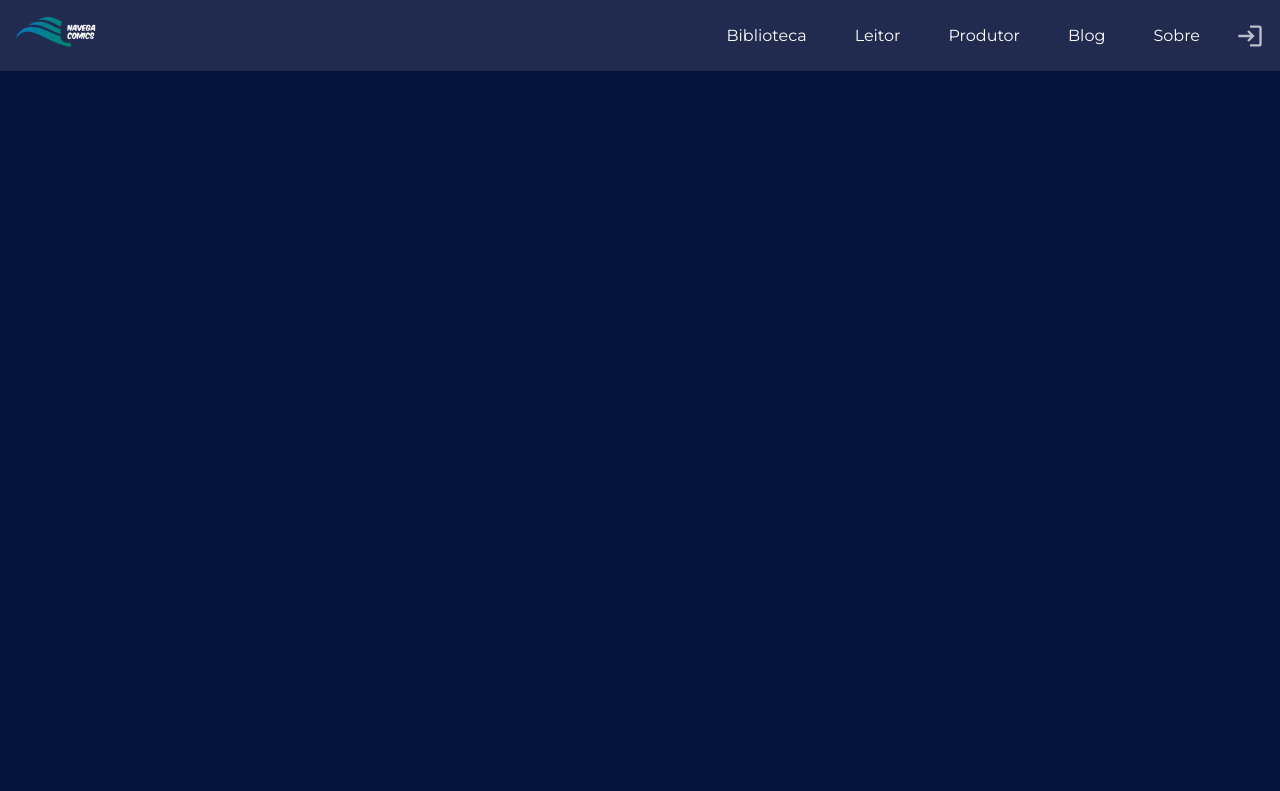
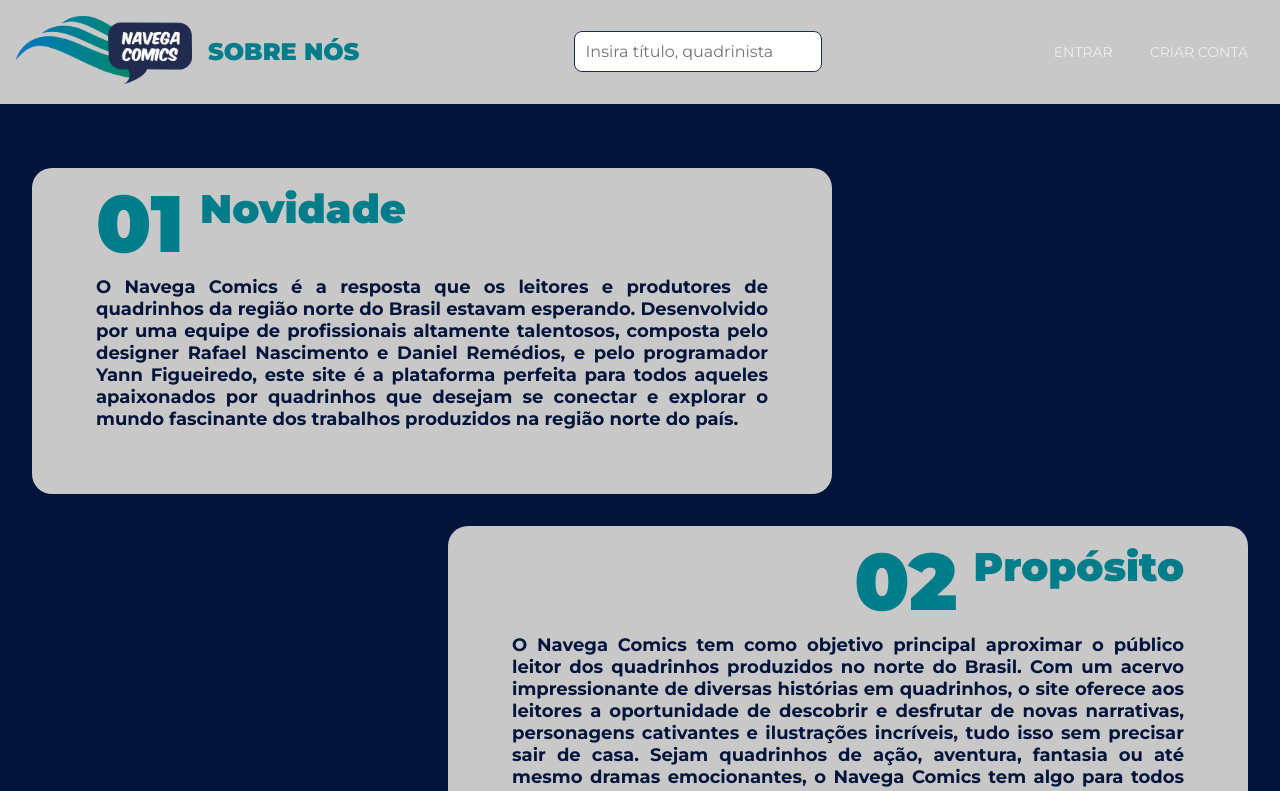
Before and after one commit to YannFigueiredo/narede, a React (Create React App) app in the folder frontend/: page /sobre in a window 1280 px wide. Shown: the top 791 px of the page. Built offline with nearby package versions, Linux system fonts and the light colour scheme.

Commit message:
feat: adicionada página 'sobre' e novos elementos no header

```diff
--- a/frontend/src/components/Header/index.js
+++ b/frontend/src/components/Header/index.js
@@ -1,13 +1,32 @@
 import React, { useState, useEffect, useRef } from "react";
-import { Container, ImageWrapper, MenuWrapper, Menu } from "./styles";
+import {
+  Container,
+  ImageWrapper,
+  MenuWrapper,
+  Menu,
+  SessionManager
+} from "./styles";
 import Logo from "assets/images/logo.png";
 import MenuIcon from "@mui/icons-material/Menu";
 import CancelIcon from "@mui/icons-material/Cancel";
-import LoginIcon from "@mui/icons-material/Login";
+import Input from "components/Input";
+import GenericUser from "assets/images/generic-user.png";
 
 export default function Header() {
   const menu = useRef(null);
   const [isMenuOpen, setIsMenuOpen] = useState(false);
+  const [actualPage, setActualPage] = useState("");
+  const [isLogged, setIsLogged] = useState(global.localStorage.getItem("logged") === "true" ? true : false);
+
+  const login = () => {
+    global.localStorage.setItem("logged", "true");
+    setIsLogged(global.localStorage.getItem("logged") === "true" ? true : false);
+  };
+
+  const exit = () => {
+    global.localStorage.setItem("logged", "false");
+    setIsLogged(global.localStorage.getItem("logged") === "false" ? false : true);
+  };
 
   const openMenu = () => {
     setIsMenuOpen(true);
@@ -17,6 +36,17 @@
   const closeMenu = () => {
     setIsMenuOpen(false);
     menu.current.style.display = "none";
+  };
+
+  const updateActualPage = () => {
+    setActualPage({
+      pathname: global.window.location.pathname,
+      pageTitle:
+      actualPage.pathname === "/catalogo" ? "Catálogo" :
+        actualPage.pathname === "/leitor" ? "Leitor" :
+          actualPage.pathname === "/produtor" ? "Produtor" :
+            actualPage.pathname === "/blog" ? "Blog" : "Sobre nós"
+    });
   };
 
   useEffect(() => {
@@ -29,23 +59,104 @@
     }
   }, [isMenuOpen]);
 
+  useEffect(() => updateActualPage(), []);
+
+  useEffect(() => updateActualPage(), [actualPage.pathname]);
+
+  useEffect(() => updateActualPage(console.log(isLogged)), [isLogged]);
+
   return(
-    <Container>
-      <ImageWrapper href="/">
-        <img src={Logo} alt="Logo do site Nave HQ"/>
+    <Container variant={actualPage.pathname === "/" ? "home" : "others"}>
+      {
+        actualPage.pathname !== "/" &&
+        <ImageWrapper>
+          <a href="/"><img src={Logo} alt="Logo do site Nave HQ"/></a>
+          <h1>{actualPage.pageTitle}</h1>
         </ImageWrapper>
+      }
+      {
+        actualPage.pathname === "/" &&
         <MenuWrapper>
           <Menu ref={menu}>
-          <li><a href="/biblioteca">Biblioteca</a></li>
-          <li><a href="/leitor">Leitor</a></li>
-          <li><a href="/produtor">Produtor</a></li>
-          <li><a href="/blog">Blog</a></li>
-          <li><a href="#">Sobre</a></li>
+            <li>
+              <a href="/" className={actualPage.pathname === "/" ? "active" : ""}>
+                Página inicial
+              </a>
+            </li>
+            <li>
+              <a
+                href="/catalogo"
+                className={actualPage.pathname === "/catalogo" ? "active" : ""}
+                onClick={() => setActualPage({...actualPage, pageTitle: "Catálogo"})}
+              >
+                Catálogo
+              </a>
+            </li>
+            <li>
+              <a
+                href="/leitor"
+                className={actualPage.pathname === "/leitor" ? "active" : ""}
+                onClick={() => setActualPage({...actualPage, pageTitle: "Leitor"})}
+              >
+                Leitor
+              </a>
+            </li>
+            <li>
+              <a
+                href="/produtor"
+                className={actualPage.pathname === "/produtor" ? "active" : ""}
+                onClick={() => setActualPage({...actualPage, pageTitle: "Produtor"})}
+              >
+                Produtor
+              </a>
+            </li>
+            <li>
+              <a
+                href="/blog"
+                className={actualPage.pathname === "/blog" ? "active" : ""}
+                onClick={() => setActualPage({...actualPage, pageTitle: "Blog"})}
+              >
+                Blog
+              </a>
+            </li>
+            <li>
+              <a
+                href="/sobre"
+                className={actualPage.pathname === "/sobre" ? "active" : ""}
+                onClick={() => setActualPage({...actualPage, pageTitle: "Sobre nós"})}
+              >
+                Sobre nós
+              </a>
+            </li>
             <CancelIcon id="menu-close" onClick={closeMenu} />
           </Menu>
           <MenuIcon id="menu-open" onClick={openMenu} />
-        <LoginIcon />
         </MenuWrapper>
+      }
+      <Input
+        width="auto"
+        isSearch
+        placeholder="Insira título, quadrinista ou categoria"
+      />
+      <SessionManager>
+        {
+          isLogged &&
+          <Menu id="logged-container">
+            <li>
+              <a href="#">fulandodetal</a>
+              <img src={GenericUser} alt="Foto de perfil" />
+            </li>
+            <li><a href="#" onClick={exit}>Sair</a></li>
+          </Menu>
+        }
+        {
+          isLogged === false &&
+          <Menu>
+            <li><a href="#" onClick={login}>Entrar</a></li>
+            <li><a href="#">Criar conta</a></li>
+          </Menu>
+        }
+      </SessionManager>
     </Container>
   );
 }
--- a/frontend/src/components/Header/styles.js
+++ b/frontend/src/components/Header/styles.js
@@ -1,7 +1,10 @@
 import styled from "styled-components";
 
 export const Container = styled.header`
-  background: ${({theme}) => theme.colors.primary};
+  background:
+  ${({variant, theme}) => {
+    return variant === "home" ? theme.colors.blue["900"] : theme.colors.gray["100"];
+  }};
   display: flex;
   align-items: center;
   justify-content: space-between;
@@ -9,13 +12,23 @@
   padding: ${({theme}) => theme.spacing.padding.small};
 `;
 
-export const ImageWrapper = styled.a`
-  max-width: 5.3125rem;
-  max-height: auto;
+export const ImageWrapper = styled.div`
+  display: flex;
+  align-items: center;
+  gap: ${({theme}) => theme.spacing.between_elements.between_items};
 
   img {
+    max-width: 11rem;
     width: 100%;
     height: auto;
+  }
+
+  h1 {
+    text-transform: uppercase;
+    color: ${({theme}) => theme.colors.blue["400"]};
+    font-weight: 900;
+    font-size: 1.5rem;
+    line-height: 1;
   }
 `;
 
@@ -24,17 +37,6 @@
   justify-content: center;
   align-items: center;
   gap: ${({theme}) => theme.spacing.between_elements.normal};
-
-  svg {
-    font-size: ${({theme}) => theme.fontSize.large};
-    fill: rgba(255, 255, 255, .7);
-    cursor: pointer;
-    transition: all linear .3s;
-  }
-
-  svg:hover {
-    fill: rgba(255, 255, 255, 1);
-  }
 
   #menu-open {
     display: none;
@@ -68,7 +70,8 @@
   display: flex;
   justify-content: flex-start;
   align-items: center;
-  gap: ${({theme}) => theme.spacing.between_elements.between_items};
+  gap: ${({theme}) => theme.spacing.between_elements.very_small};
+  text-transform: uppercase;
 
   li {
     list-style: none;
@@ -79,12 +82,20 @@
   }
 
   li a {
-    color: #FFF;
+    transition: all linear .3s;
+    color: rgba(255, 255, 255, .7);
     text-decoration: none;
+    font-size: ${({theme}) => theme.fontSize.regular};
   }
 
-  li:hover {
-    background: linear-gradient(to right, ${({theme}) => theme.colors.primaryGradient}, ${({theme}) => theme.colors.secondaryGradient});
+  li a:hover, li .active {
+    color: rgba(255, 255, 255, 1);
+    font-weight: 700;
+  }
+
+  li img {
+    max-width: 40px;
+    border-radius: 50%;
   }
 
   @media screen and (max-width: 600px) {
@@ -111,3 +122,13 @@
     }
   }
 `;
+
+export const SessionManager = styled.div`
+  #logged-container {
+    li:nth-child(1) {
+      display: flex;
+      align-items: center;
+      gap: ${({theme}) => theme.spacing.between_elements.small};
+    }
+  }
+`;
--- /dev/null
+++ b/frontend/src/pages/About/components/DescriptionCard/index.js
@@ -0,0 +1,27 @@
+import React from "react";
+import {
+  Container,
+  Header,
+  Identifier,
+  Title,
+  Description
+} from "./styles";
+
+export default function DescriptionCard({
+  title,
+  variant = "left",
+  text,
+  number
+}) {
+  return(
+    <Container>
+      <Header variant={variant}>
+        <Identifier>{number}</Identifier>
+        <Title>{title}</Title>
+      </Header>
+      <Description>
+        {text}
+      </Description>
+    </Container>
+  );
+}
--- /dev/null
+++ b/frontend/src/pages/About/components/DescriptionCard/styles.js
@@ -0,0 +1,49 @@
+import styled from "styled-components";
+
+export const Container = styled.div`
+  display: flex;
+  flex-direction: column;
+  gap: ${({theme}) => theme.spacing.between_elements.between_cards};
+  padding:
+  ${({theme}) => theme.spacing.padding.small}
+  ${({theme}) => theme.spacing.padding.very_large}
+  ${({theme}) => theme.spacing.padding.very_large};
+  background: ${({theme}) => theme.colors.gray["100"]};
+  border-radius: 1.25rem;
+  max-width: 50rem;
+
+  &:nth-child(even) {
+    align-self: flex-end;
+  }
+`;
+
+export const Header = styled.div`
+  display: flex;
+  justify-content: ${({variant}) => variant === "left" ? "flex-start" : "flex-end"};
+  align-items: flex-start;
+  gap: ${({theme}) => theme.spacing.between_elements.between_items};
+
+  h2 {
+    line-height: 1;
+  }
+`;
+
+export const Identifier = styled.h2`
+  color: ${({theme}) => theme.colors.blue["400"]};
+  font-size: 5rem;
+  font-weight: 900;
+`;
+
+export const Title = styled.h2`
+  color: ${({theme}) => theme.colors.blue["400"]};
+  font-size: 2.5rem;
+  font-weight: 900;
+  margin-top: 0.3125rem;
+`;
+
+export const Description = styled.p`
+  color: ${({theme}) => theme.colors.blue["900"]};
+  font-size: ${({theme}) => theme.fontSize.base_large};
+  font-weight: 700;
+  text-align: justify;
+`;
--- /dev/null
+++ b/frontend/src/pages/About/index.js
@@ -0,0 +1,53 @@
+import React, { useState, useEffect } from "react";
+import { Container } from "components/Container/page";
+import { Main, Cards } from "./styles";
+import DescriptionCard from "./components/DescriptionCard";
+
+export default function About() {
+  const [cards, setCards] = useState([]);
+
+  useEffect(() => {
+    setCards([
+      {
+        title: "Novidade",
+        number: 1,
+        text: "O Navega Comics é a resposta que os leitores e produtores de quadrinhos da região norte do Brasil estavam esperando. Desenvolvido por uma equipe de profissionais altamente talentosos, composta pelo designer Rafael Nascimento e Daniel Remédios, e pelo programador Yann Figueiredo, este site é a plataforma perfeita para todos aqueles apaixonados por quadrinhos que desejam se conectar e explorar o mundo fascinante dos trabalhos produzidos na região norte do país."
+      },
+      {
+        title: "Propósito",
+        number: 2,
+        text: "O Navega Comics tem como objetivo principal aproximar o público leitor dos quadrinhos produzidos no norte do Brasil. Com um acervo impressionante de diversas histórias em quadrinhos, o site oferece aos leitores a oportunidade de descobrir e desfrutar de novas narrativas, personagens cativantes e ilustrações incríveis, tudo isso sem precisar sair de casa. Sejam quadrinhos de ação, aventura, fantasia ou até mesmo dramas emocionantes, o Navega Comics tem algo para todos os gostos."
+      },
+      {
+        title: "Visibilidade",
+        number: 3,
+        text: "Além disso, o Navega Comics também é uma vitrine digital perfeita para os produtores e quadrinistas da região norte. Com a possibilidade de expor seus trabalhos para um público amplo e dedicado, os artistas podem alcançar novos fãs, receber feedback valioso e até mesmo oportunidades de colaboração e parcerias. O site oferece uma plataforma profissional e user-friendly, facilitando a interação entre os produtores e o público."
+      },
+      {
+        title: "À vontade",
+        number: 4,
+        text: "O layout do Navega Comics foi cuidadosamente planejado para oferecer uma experiência de navegação fluída e agradável. Com uma interface intuitiva, os leitores podem facilmente encontrar os quadrinhos que desejam ler, filtrar por gêneros ou descobrir novos talentos da região. A qualidade das imagens e ilustrações presentes no site é impecável, garantindo uma experiência visual imersiva e envolvente para os leitores."
+      }
+    ]);
+  }, []);
+
+  return(
+    <Container>
+      <Main>
+        <Cards>
+          {
+            cards.map((card, key) => (
+              <DescriptionCard
+                key={key}
+                title={card.title}
+                number={parseInt(card.number) < 10 ? `0${key + 1}` : card.number}
+                text={card.text}
+                variant={parseInt(card.number) % 2 !== 0 ? "left" : "right"}
+              />
+            ))
+          }
+        </Cards>
+      </Main>
+    </Container>
+  );
+}
--- /dev/null
+++ b/frontend/src/pages/About/styles.js
@@ -0,0 +1,12 @@
+import styled from "styled-components";
+
+export const Main = styled.main``;
+
+export const Cards = styled.div`
+  display: flex;
+  flex-direction: column;
+  gap: ${({theme}) => theme.spacing.padding.large};
+  padding:
+  ${({theme}) => theme.spacing.padding.very_large}
+  ${({theme}) => theme.spacing.padding.large};
+`;
--- a/frontend/src/pages/Home/components/MainSlide/styles.js
+++ b/frontend/src/pages/Home/components/MainSlide/styles.js
@@ -16,7 +16,9 @@
 
 export const ComicsWrapper = styled.div`
   display: flex;
+  flex-wrap: nowrap;
   align-items: center;
+  overflow: hidden;
   gap: ${({theme}) => theme.spacing.between_elements.between_cards};
 `;
 
--- a/frontend/src/routes.js
+++ b/frontend/src/routes.js
@@ -7,6 +7,7 @@
 import Reader from "pages/Reader";
 import Producer from "pages/Producer";
 import Blog from "pages/Blog";
+import About from "pages/About";
 
 export default function AppRoutes() {
   return(
@@ -15,10 +16,11 @@
       <Routes>
         <Route path="/" element={<Home />}/>
         <Route path="/quadrinho/:id/:chap" element={<Title />} />
-        <Route path="/biblioteca" element={<Categories />} />
+        <Route path="/catalogo" element={<Categories />} />
         <Route path="/leitor" element={<Reader />} />
         <Route path="/produtor" element={<Producer />} />
         <Route path="/blog" element={<Blog />} />
+        <Route path="/sobre" element={<About />} />
       </Routes>
     </BrowserRouter>
   );
--- a/frontend/src/styles/theme/tokens/colors.js
+++ b/frontend/src/styles/theme/tokens/colors.js
@@ -8,6 +8,7 @@
   blue: {
     "100": "rgb(100, 204, 233)",
     "300": "rgb(39, 187, 157)",
+    "400": "rgb(0, 125, 138)",
     "500": "rgb(1, 65, 74)",
     "900": "rgb(4, 21, 60)"
   }
```
Also changed, not shown: frontend/src/pages/Home/components/MainSlide/index.js (+20 -3 lines). Lines whose indentation alone changed are shown as unchanged.
